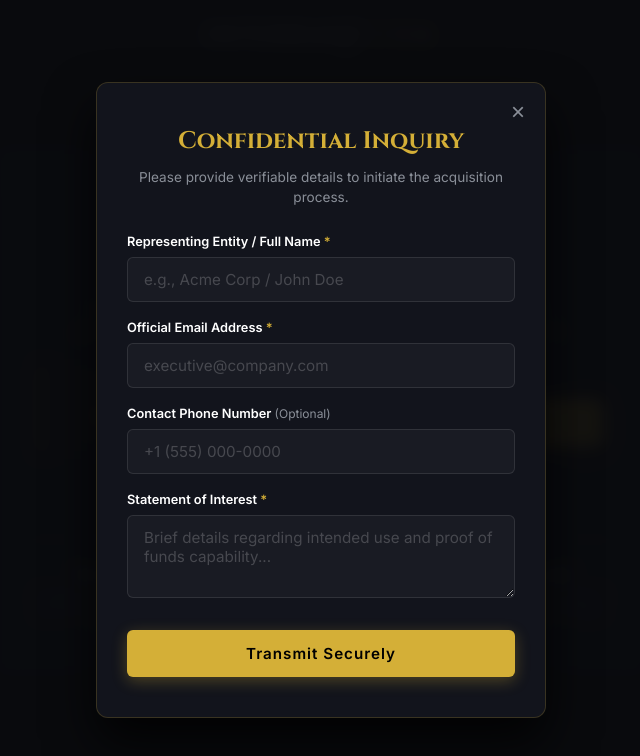
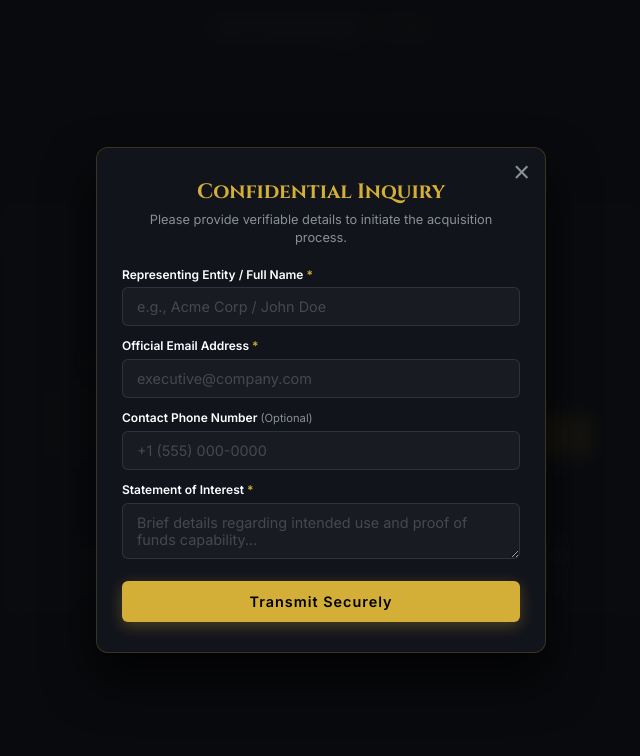
Before and after one commit to Interraqt/Website, a plain HTML site: page index.html in a window 1280 px wide. Both pictures are taken after a click on the button "Submit Secure Inquiry". Shown: the whole page, without its empty margins (319-959 px from the left). Drawn offline with Linux system fonts and the light colour scheme.

Commit message:
Update index.html

```diff
--- a/index.html
+++ b/index.html
@@ -2,7 +2,7 @@
 <html lang="en">
 <head>
     <meta charset="UTF-8">
-    <meta name="viewport" content="width=device-width, initial-scale=1.0">
+    <meta name="viewport" content="width=device-width, initial-scale=1.0, maximum-scale=1.0, user-scalable=no">
 
     <!-- Primary SEO Meta Tags -->
     <title>Interraqt.com | Premium AI & Social Media Domain For Sale</title>
@@ -69,19 +69,23 @@
             padding: 0;
         }
 
+        html, body {
+            width: 100%;
+            /* 100dvh ensures it fits exactly to the mobile browser view without url bar overlap */
+            height: 100dvh;
+            overflow: hidden; /* Force fit to 1 page */
+        }
+
         body {
             font-family: 'Inter', sans-serif;
             background-color: var(--bg-color);
             color: var(--text-primary);
-            line-height: 1.5;
+            line-height: 1.4;
             display: flex;
             flex-direction: column;
-            min-height: 100vh;
-            overflow-x: hidden;
-            overflow-y: auto;
         }
 
-        /* Prevent body scroll when modal is open */
+        /* Prevent body scroll when modal is open (extra safety) */
         body.modal-open {
             overflow: hidden;
         }
@@ -100,14 +104,15 @@
         }
 
         header {
-            padding: 20px 20px;
+            padding: 15px 20px; /* Tighter padding */
             text-align: center;
             border-bottom: 1px solid rgba(255, 255, 255, 0.05);
+            flex-shrink: 0;
         }
 
         .logo {
             font-family: 'Cinzel', serif;
-            font-size: 1.3rem;
+            font-size: 1.2rem;
             letter-spacing: 4px;
             color: var(--text-primary);
             text-transform: uppercase;
@@ -122,14 +127,15 @@
             display: flex;
             align-items: center;
             justify-content: center;
-            padding: 20px;
+            padding: 15px 20px;
+            overflow-y: auto; /* Allows inside scrolling only on extremely tiny devices */
         }
 
         .hero-card {
             background-color: var(--card-bg);
             border: 1px solid var(--border);
             border-radius: 12px;
-            padding: 40px 30px;
+            padding: 30px 25px;
             max-width: 650px;
             width: 100%;
             text-align: center;
@@ -140,23 +146,23 @@
         .badge {
             display: inline-block;
             font-family: 'Cinzel', serif;
-            font-size: 0.75rem;
+            font-size: 0.7rem;
             letter-spacing: 2px;
             color: var(--gold);
             text-transform: uppercase;
             border: 1px solid var(--gold);
             padding: 4px 12px;
             border-radius: 50px;
-            margin-bottom: 16px;
+            margin-bottom: 12px;
             background: rgba(212, 175, 55, 0.05);
         }
 
         h1 {
             font-family: 'Cinzel', serif;
-            font-size: 2.2rem;
+            font-size: clamp(1.8rem, 4vw, 2.2rem); /* Dynamic font sizing */
             font-weight: 700;
             letter-spacing: 2px;
-            margin-bottom: 12px;
+            margin-bottom: 10px;
             background: linear-gradient(135deg, #fff 0%, #a3a3a3 100%);
             -webkit-background-clip: text;
             -webkit-text-fill-color: transparent;
@@ -164,24 +170,24 @@
 
         .tagline {
             color: var(--text-secondary);
-            font-size: 0.95rem;
+            font-size: 0.9rem;
             font-weight: 300;
             max-width: 500px;
-            margin: 0 auto 20px auto;
+            margin: 0 auto 16px auto;
         }
 
         .price-tag {
-            margin-bottom: 24px;
-            padding: 12px;
+            margin-bottom: 20px;
+            padding: 10px;
             background: rgba(255, 255, 255, 0.02);
             border-radius: 8px;
             border-left: 3px solid var(--gold);
             display: inline-block;
-            min-width: 280px;
+            min-width: 260px;
         }
 
         .price-label {
-            font-size: 0.75rem;
+            font-size: 0.7rem;
             text-transform: uppercase;
             letter-spacing: 2px;
             color: var(--text-secondary);
@@ -190,7 +196,7 @@
 
         .price-value {
             font-family: 'Cinzel', serif;
-            font-size: 2rem;
+            font-size: 1.8rem;
             font-weight: 700;
             color: var(--gold);
         }
@@ -202,8 +208,8 @@
             border: none;
             cursor: pointer;
             text-decoration: none;
-            padding: 14px 30px;
-            font-size: 0.95rem;
+            padding: 12px 30px;
+            font-size: 0.9rem;
             font-family: 'Inter', sans-serif;
             font-weight: 600;
             border-radius: 6px;
@@ -222,8 +228,8 @@
         }
 
         .notice {
-            margin-top: 12px;
-            font-size: 0.75rem;
+            margin-top: 10px;
+            font-size: 0.7rem;
             color: var(--text-secondary);
             font-style: italic;
         }
@@ -232,40 +238,41 @@
         .trust-grid {
             display: grid;
             grid-template-columns: repeat(3, 1fr);
-            gap: 15px;
-            margin-top: 30px;
+            gap: 10px;
+            margin-top: 20px;
             border-top: 1px solid rgba(255, 255, 255, 0.05);
-            padding-top: 25px;
+            padding-top: 15px;
         }
 
         .trust-item h3 {
-            font-size: 0.8rem;
+            font-size: 0.75rem;
             color: var(--text-primary);
-            margin-bottom: 4px;
+            margin-bottom: 2px;
             font-weight: 600;
         }
 
         .trust-item p {
-            font-size: 0.7rem;
+            font-size: 0.65rem;
             color: var(--text-secondary);
-            line-height: 1.4;
+            line-height: 1.3;
         }
 
         footer {
+            flex-shrink: 0;
             text-align: center;
-            padding: 15px 20px;
+            padding: 10px 20px;
             color: var(--text-secondary);
-            font-size: 0.75rem;
+            font-size: 0.7rem;
             border-top: 1px solid rgba(255, 255, 255, 0.05);
         }
 
-        /* MODAL STYLES */
+        /* MODAL STYLES - Mobile Adjusted */
         .modal-overlay {
             position: fixed;
             top: 0;
             left: 0;
             width: 100%;
-            height: 100%;
+            height: 100dvh;
             background-color: var(--modal-bg);
             backdrop-filter: blur(8px);
             display: flex;
@@ -286,13 +293,29 @@
             background-color: var(--card-bg);
             border: 1px solid var(--border);
             border-radius: 12px;
-            padding: 40px 30px;
+            padding: 30px 25px;
             width: 90%;
             max-width: 450px;
+            /* Critical for mobile: Ensures modal never exceeds screen height */
+            max-height: 90dvh;
+            overflow-y: auto; /* Scroll inside the modal if the screen is tiny */
             box-shadow: 0 25px 50px rgba(0, 0, 0, 0.8);
             transform: translateY(20px);
             transition: transform 0.3s ease;
             position: relative;
+        }
+
+        /* Custom Scrollbar for Modal */
+        .modal-content::-webkit-scrollbar {
+            width: 6px;
+        }
+        .modal-content::-webkit-scrollbar-track {
+            background: var(--bg-color);
+            border-radius: 6px;
+        }
+        .modal-content::-webkit-scrollbar-thumb {
+            background: rgba(212, 175, 55, 0.3);
+            border-radius: 6px;
         }
 
         .modal-overlay.active .modal-content {
@@ -301,14 +324,16 @@
 
         .close-btn {
             position: absolute;
-            top: 15px;
-            right: 20px;
+            top: 10px;
+            right: 15px;
             color: var(--text-secondary);
-            font-size: 1.5rem;
+            font-size: 1.8rem;
             cursor: pointer;
             background: none;
             border: none;
             transition: color 0.2s ease;
+            line-height: 1;
+            z-index: 10;
         }
 
         .close-btn:hover {
@@ -317,32 +342,32 @@
 
         .modal-header {
             text-align: center;
-            margin-bottom: 24px;
+            margin-bottom: 20px;
         }
 
         .modal-header h2 {
             font-family: 'Cinzel', serif;
             color: var(--gold);
-            font-size: 1.5rem;
-            margin-bottom: 8px;
+            font-size: 1.3rem;
+            margin-bottom: 4px;
         }
 
         .modal-header p {
-            font-size: 0.85rem;
+            font-size: 0.8rem;
             color: var(--text-secondary);
         }
 
         .inquiry-form {
             display: flex;
             flex-direction: column;
-            gap: 16px;
+            gap: 12px; /* Tighter gap for smaller screens */
         }
 
         .form-group label {
             display: block;
-            font-size: 0.8rem;
+            font-size: 0.75rem;
             color: var(--text-primary);
-            margin-bottom: 6px;
+            margin-bottom: 4px;
             font-weight: 600;
         }
 
@@ -353,19 +378,19 @@
         .form-group label span.optional {
             color: var(--text-secondary);
             font-weight: normal;
-            font-size: 0.75rem;
+            font-size: 0.7rem;
         }
 
         .form-group input,
         .form-group textarea {
             width: 100%;
-            padding: 12px 16px;
+            padding: 10px 14px;
             background: rgba(255, 255, 255, 0.03);
             border: 1px solid rgba(255, 255, 255, 0.1);
             border-radius: 6px;
             color: var(--text-primary);
             font-family: 'Inter', sans-serif;
-            font-size: 0.95rem;
+            font-size: 0.9rem;
             outline: none;
             transition: all 0.3s ease;
         }
@@ -383,24 +408,30 @@
         }
 
         .submit-btn {
-            margin-top: 10px;
+            margin-top: 5px;
             width: 100%;
             max-width: 100%;
         }
 
-        /* Responsive Design Modifications */
+        /* Strict Mobile Responsiveness */
         @media (max-width: 768px) {
-            h1 { font-size: 1.8rem; }
-            .price-value { font-size: 1.6rem; }
-            .hero-card { padding: 30px 20px; }
+            .hero-card {
+                padding: 25px 15px;
+            }
             .trust-grid {
-                grid-template-columns: 1fr;
-                gap: 15px;
-                margin-top: 20px;
-                padding-top: 20px;
+                grid-template-columns: 1fr; /* Stack into 1 column on mobile */
+                gap: 8px;
             }
-            .modal-content {
-                padding: 30px 20px;
+            .trust-item h3 { font-size: 0.8rem; }
+            .trust-item p { font-size: 0.7rem; }
+        }
+
+        /* Ensure scroll activates on unusually short landscape phones */
+        @media (max-height: 650px) {
+            html, body {
+                height: auto;
+                min-height: 100dvh;
+                overflow-y: auto;
             }
         }
     </style>
@@ -422,22 +453,22 @@
                 <div class="price-value">$100M USD</div>
             </div>
 
-            <!-- This button now opens the modal instead of redirecting -->
+            <!-- This button opens the modal -->
             <button id="openModalBtn" class="cta-btn">Submit Secure Inquiry</button>
             <p class="notice">Serious institutional inquiries only. Brokers protected.</p>
 
             <div class="trust-grid">
                 <div class="trust-item">
                     <h3>Pristine Brand</h3>
-                    <p>A highly brandable, memorable, and modern name built for tech innovation.</p>
+                    <p>A highly brandable, memorable name built for tech innovation.</p>
                 </div>
                 <div class="trust-item">
                     <h3>Global Scale</h3>
-                    <p>Instantly commands authority in the AI and social media application space.</p>
+                    <p>Instantly commands authority in the AI and social application space.</p>
                 </div>
                 <div class="trust-item">
                     <h3>Secure Transfer</h3>
-                    <p>Processed exclusively via tier-1 escrow services for total buyer protection.</p>
+                    <p>Processed exclusively via tier-1 escrow services for buyer protection.</p>
                 </div>
             </div>
         </div>
@@ -447,10 +478,10 @@
         <p>&copy; 2026 Interraqt. All rights reserved. Valuation subject to prior sale.</p>
     </footer>
 
-    <!-- MODAL OVERLAY (Hidden by default) -->
+    <!-- MODAL OVERLAY -->
     <div id="inquiryModal" class="modal-overlay">
         <div class="modal-content">
-            <button id="closeModalBtn" class="close-btn">&times;</button>
+            <button id="closeModalBtn" class="close-btn" aria-label="Close form">&times;</button>
 
             <div class="modal-header">
                 <h2>Confidential Inquiry</h2>
@@ -463,7 +494,6 @@
                 <input type="hidden" name="_subject" value="New $100M Inquiry for Interraqt.com!">
                 <input type="hidden" name="_captcha" value="true">
                 <input type="hidden" name="_template" value="table">
-                <!-- Redirect back to the site after submission instead of a default FormSubmit page -->
                 <input type="hidden" name="_next" value="https://interraqt.com/">
 
                 <div class="form-group">
@@ -483,7 +513,7 @@
 
                 <div class="form-group">
                     <label>Statement of Interest <span class="required">*</span></label>
-                    <textarea name="Message" placeholder="Brief details regarding intended use and proof of funds capability..." rows="3" required></textarea>
+                    <textarea name="Message" placeholder="Brief details regarding intended use and proof of funds capability..." rows="2" required></textarea>
                 </div>
 
                 <button type="submit" class="cta-btn submit-btn">Transmit Securely</button>
```
